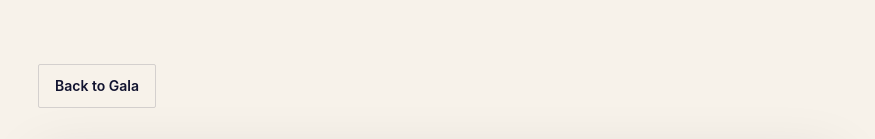
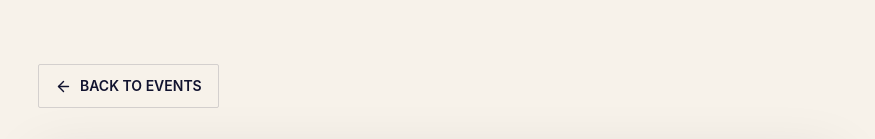
Before and after one commit to jed-voices/bowling-for-backpacks, a Next.js app: page /gala/confirmation in a window 1280 px wide. Shown: the top 139 px of the page, without its empty margins (202-1077 px from the left). Built offline with nearby package versions, Linux system fonts and the light colour scheme.

Commit message:
Add event gateway back links

```diff
--- a/app/bowling-for-backpacks/confirmation/page.tsx
+++ b/app/bowling-for-backpacks/confirmation/page.tsx
@@ -1,6 +1,7 @@
 import type { Metadata } from "next";
 import Link from "next/link";
 import { Backpack, CheckCircle2, ClipboardList, CreditCard, Mail } from "lucide-react";
+import { EventGatewayBackLink } from "@/components/events/EventGatewayBackLink";
 import { bowlingEventConfig, paymentPreferenceLabels } from "@/lib/bowling/config";
 import { getBowlingRegistration } from "@/lib/bowling/database";
 import type { BowlingPaymentPreference, BowlingRegistrationType } from "@/lib/bowling/types";
@@ -75,9 +76,7 @@ export default async function BowlingConfirmationPage({ searchParams }: Confirma
   return (
     <main className="min-h-screen bg-bfb-cream py-16">
       <div className="bfb-shell max-w-4xl">
-        <Link href="/bowling-for-backpacks" className="bfb-secondary">
-          Back to event page
-        </Link>
+        <EventGatewayBackLink tone="bowling" />
 
         <section className="mt-8 rounded-sm border border-bfb-ink/10 bg-white p-8 shadow-soft sm:p-10">
           <CheckCircle2 aria-hidden="true" className="text-bfb-green" size={42} />
--- a/app/bowling-for-backpacks/team/[registrationId]/page.tsx
+++ b/app/bowling-for-backpacks/team/[registrationId]/page.tsx
@@ -1,7 +1,7 @@
 import type { Metadata } from "next";
-import Link from "next/link";
 import { UsersRound } from "lucide-react";
 import { BowlingTeamManager } from "@/components/bowling/BowlingTeamManager";
+import { EventGatewayBackLink } from "@/components/events/EventGatewayBackLink";
 import { bowlingEventConfig } from "@/lib/bowling/config";
 import {
   getBowlingRegistration,
@@ -28,9 +28,7 @@ export default async function BowlingTeamPage({ params }: TeamPageProps) {
   return (
     <main className="min-h-screen bg-bfb-cream py-16">
       <div className="bfb-shell max-w-4xl">
-        <Link href="/bowling-for-backpacks" className="bfb-secondary">
-          Back to Christmas in July
-        </Link>
+        <EventGatewayBackLink tone="bowling" />
         <section className="mt-8 rounded-sm border border-bfb-ink/10 bg-white p-8 shadow-soft sm:p-10">
           <UsersRound aria-hidden="true" className="text-bfb-blue" size={42} />
           <p className="bfb-eyebrow mt-8">Team builder</p>
--- a/app/gala/confirmation/page.tsx
+++ b/app/gala/confirmation/page.tsx
@@ -1,6 +1,7 @@
 import type { Metadata } from "next";
 import Link from "next/link";
 import { CheckCircle2, ClipboardList, CreditCard, FileText } from "lucide-react";
+import { EventGatewayBackLink } from "@/components/events/EventGatewayBackLink";
 import { eventConfig, paymentPreferenceLabels } from "@/lib/gala/config";
 import type { PaymentPreference } from "@/lib/gala/types";
 
@@ -33,9 +34,7 @@ export default async function ConfirmationPage({ searchParams }: ConfirmationPag
   return (
     <main className="min-h-screen bg-sftc-ivory py-16">
       <div className="section-shell max-w-4xl">
-        <Link href="/gala" className="button-quiet">
-          Back to Gala
-        </Link>
+        <EventGatewayBackLink tone="gala" />
 
         <section className="mt-8 rounded-sm border border-sftc-ink/10 bg-white p-8 shadow-soft sm:p-10">
           <CheckCircle2 aria-hidden="true" className="text-sftc-hope" size={42} />
--- a/app/gala/guest-list/[registrationId]/page.tsx
+++ b/app/gala/guest-list/[registrationId]/page.tsx
@@ -1,6 +1,6 @@
 import type { Metadata } from "next";
-import Link from "next/link";
 import { ClipboardList } from "lucide-react";
+import { EventGatewayBackLink } from "@/components/events/EventGatewayBackLink";
 
 export const metadata: Metadata = {
   title: "Guest List",
@@ -16,9 +16,7 @@ export default async function GuestListPage({ params }: GuestListPageProps) {
   return (
     <main className="min-h-screen bg-sftc-ivory py-16">
       <div className="section-shell max-w-4xl">
-        <Link href="/gala" className="button-quiet">
-          Back to Gala
-        </Link>
+        <EventGatewayBackLink tone="gala" />
         <section className="mt-8 rounded-sm border border-sftc-ink/10 bg-white p-8 shadow-soft sm:p-10">
           <ClipboardList aria-hidden="true" className="text-sftc-brass" size={42} />
           <p className="eyebrow mt-8">Guest list builder</p>
--- a/components/bowling/BowlingRegistrationForm.tsx
+++ b/components/bowling/BowlingRegistrationForm.tsx
@@ -14,6 +14,7 @@ import {
 } from "lucide-react";
 import { BowlerListBuilder } from "./BowlerListBuilder";
 import { BowlingCheckoutSummary } from "./BowlingCheckoutSummary";
+import { EventGatewayBackLink } from "@/components/events/EventGatewayBackLink";
 import {
   bowlingRegistrationOptions,
   bowlingSessions,
@@ -202,6 +203,7 @@ export function BowlingRegistrationForm({ registrations }: BowlingRegistrationFo
             onSubmit={handleSubmit}
             className="rounded-sm border border-bfb-ink/10 bg-white p-5 shadow-soft sm:p-8"
           >
+            <div className="flex flex-col gap-5 sm:flex-row sm:items-start sm:justify-between">
               <div className="max-w-3xl">
                 <p className="bfb-eyebrow">Reserve your spot</p>
                 <h2 id="bowling-registration" className="bfb-heading mt-4">
@@ -212,6 +214,8 @@ export function BowlingRegistrationForm({ registrations }: BowlingRegistrationFo
                   add the basic contact details, and City Center will follow up on anything
                   that needs a human touch.
                 </p>
+              </div>
+              <EventGatewayBackLink tone="bowling" className="shrink-0 self-start whitespace-nowrap" />
             </div>
 
             {submitMessage ? (
--- /dev/null
+++ b/components/events/EventGatewayBackLink.tsx
@@ -0,0 +1,21 @@
+import Link from "next/link";
+import { ArrowLeft } from "lucide-react";
+
+type EventGatewayBackLinkProps = {
+  tone: "bowling" | "gala";
+  className?: string;
+};
+
+export function EventGatewayBackLink({
+  tone,
+  className = "",
+}: EventGatewayBackLinkProps) {
+  const toneClass = tone === "bowling" ? "bfb-secondary" : "button-quiet uppercase";
+
+  return (
+    <Link href="/supporters" className={`${toneClass} ${className}`.trim()}>
+      <ArrowLeft aria-hidden="true" size={17} />
+      Back to Events
+    </Link>
+  );
+}
--- a/components/gala/RegistrationForm.tsx
+++ b/components/gala/RegistrationForm.tsx
@@ -16,6 +16,7 @@ import {
 } from "lucide-react";
 import { CheckoutSummary } from "./CheckoutSummary";
 import { GuestListBuilder } from "./GuestListBuilder";
+import { EventGatewayBackLink } from "@/components/events/EventGatewayBackLink";
 import {
   eventConfig,
   galaPackages,
@@ -212,6 +213,7 @@ export function RegistrationForm() {
             onSubmit={handleSubmit}
             className="min-w-0 rounded-sm border border-sftc-ink/10 bg-white p-5 shadow-soft sm:p-8"
           >
+            <div className="flex flex-col gap-5 sm:flex-row sm:items-start sm:justify-between">
               <div className="max-w-3xl">
                 <p className="eyebrow">Registration</p>
                 <h2 id="registration-heading" className="section-heading mt-4">
@@ -221,6 +223,8 @@ export function RegistrationForm() {
                   Choose a sponsorship or ticket option, add guest details, and select the
                   payment path that works best for you or your organization.
                 </p>
+              </div>
+              <EventGatewayBackLink tone="gala" className="shrink-0 self-start whitespace-nowrap" />
             </div>
 
             {submitMessage ? (
```
Lines whose indentation alone changed are shown as unchanged.
